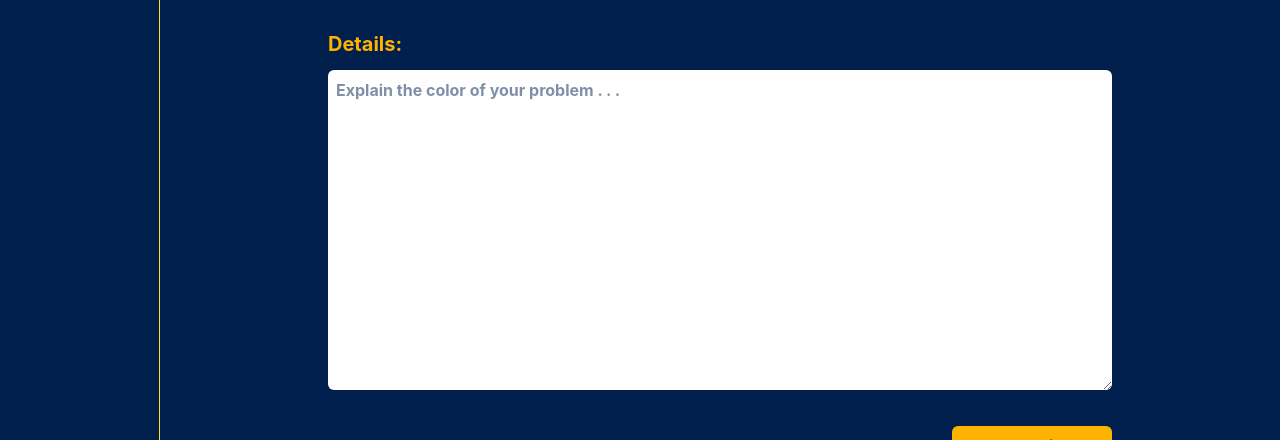
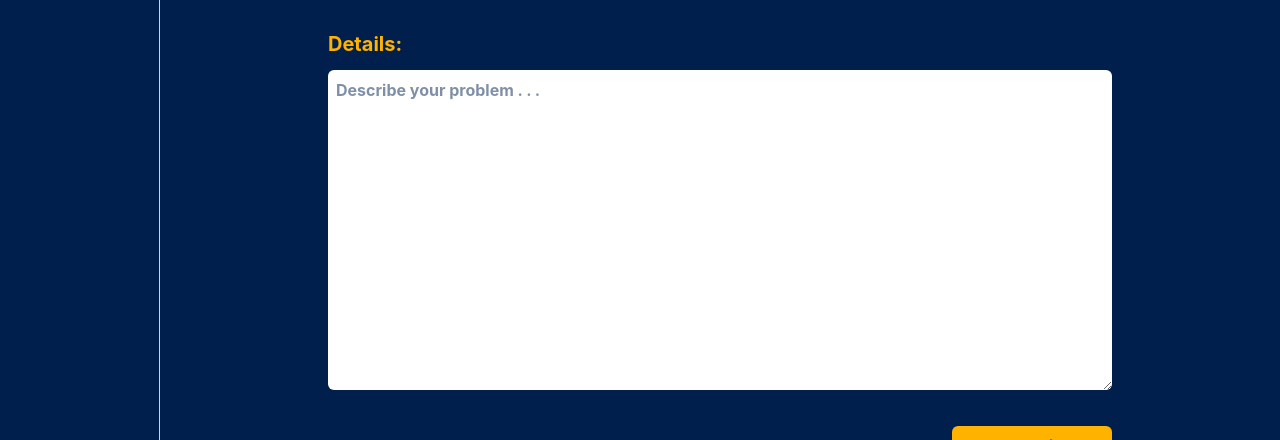
Before and after one commit to Zulu5q1/AVIC-CLIENT-PORTAL, a React (Vite) app: page /support in a window 1280 px wide. Shown: the part 178-618 px from the top of the page. Built offline with nearby package versions, Linux system fonts and the light colour scheme.

Commit message:
text change

```diff
--- a/src/Support.jsx
+++ b/src/Support.jsx
@@ -18,7 +18,7 @@ const Support=() => {
         {
             alert && (
                 <div>
-                    <div className=" backdrop-blur-md text-white transform -translate-x-1/2 -translate-y-1/2 bg-linear-to-t from-[#001f4d] to-[#ffb300] text-lg font-bold flex items-center p-15 shadow-md justify-between absolute top-1/2 left-1/2">
+                    <div className="z-50 backdrop-blur-md text-white transform -translate-x-1/2 -translate-y-1/2 bg-linear-to-t from-[#001f4d] to-[#ffb300] text-lg font-bold flex items-center p-15 shadow-md justify-between absolute top-1/2 left-1/2">
                         <span>Support request successfully submitted</span>
                         <button className=" bg-blue-300 px-3 py-1 rounded-full border-none cursor-pointer ml-2" onClick={() => setAlert(false)}> &times; </button>
                     </div>
@@ -38,7 +38,7 @@ const Support=() => {
                     </label>
                     <label className="flex  flex-col font-bold text-xl text-[#ffb300]">
                         Details:
-                        <textarea required className="text-base text-[#001f4d] bg-white h-80 outline-none rounded-md my-3 p-2" name='body'placeholder='Explain the color of your problem . . .'/>
+                        <textarea required className="text-base text-[#001f4d] bg-white h-80 outline-none rounded-md my-3 p-2" name='body'placeholder='Describe your problem . . .'/>
                     </label>
                 </div>
                 <div className=" w-[70%] text-end">
```
